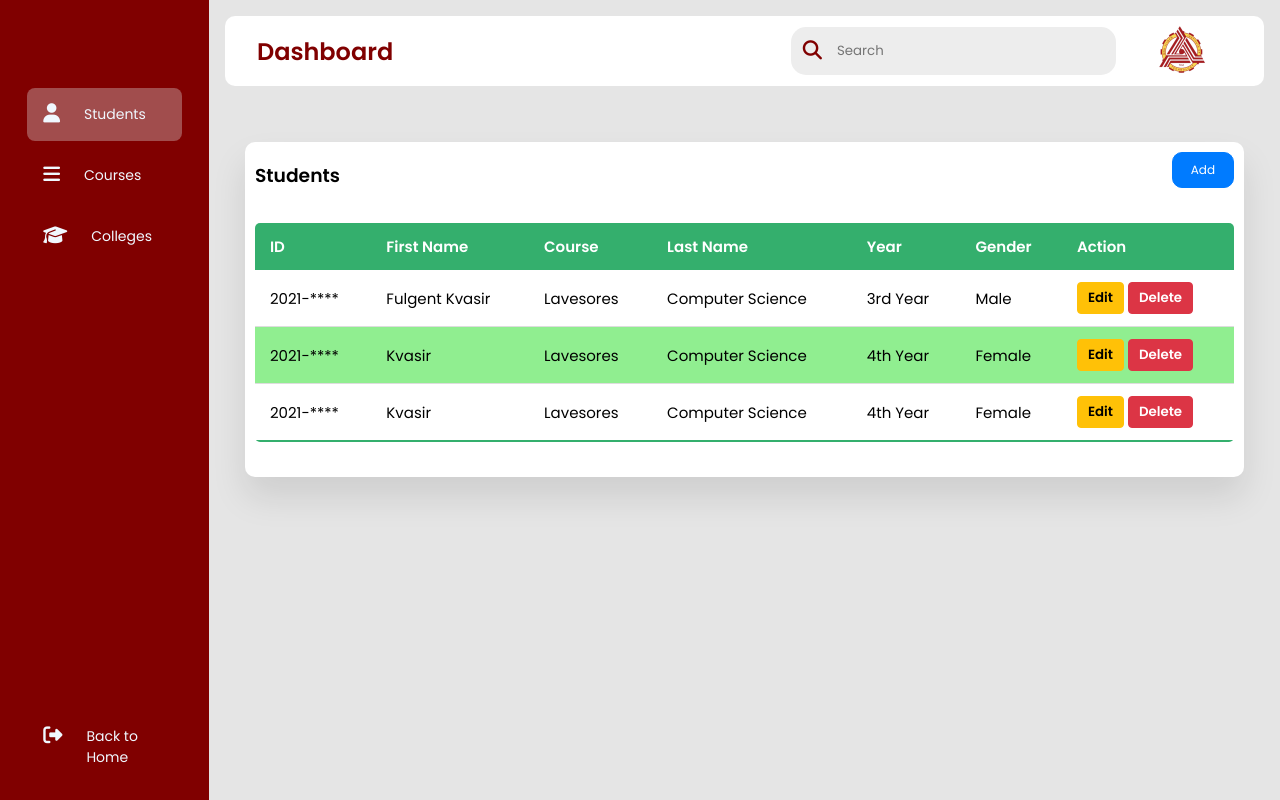
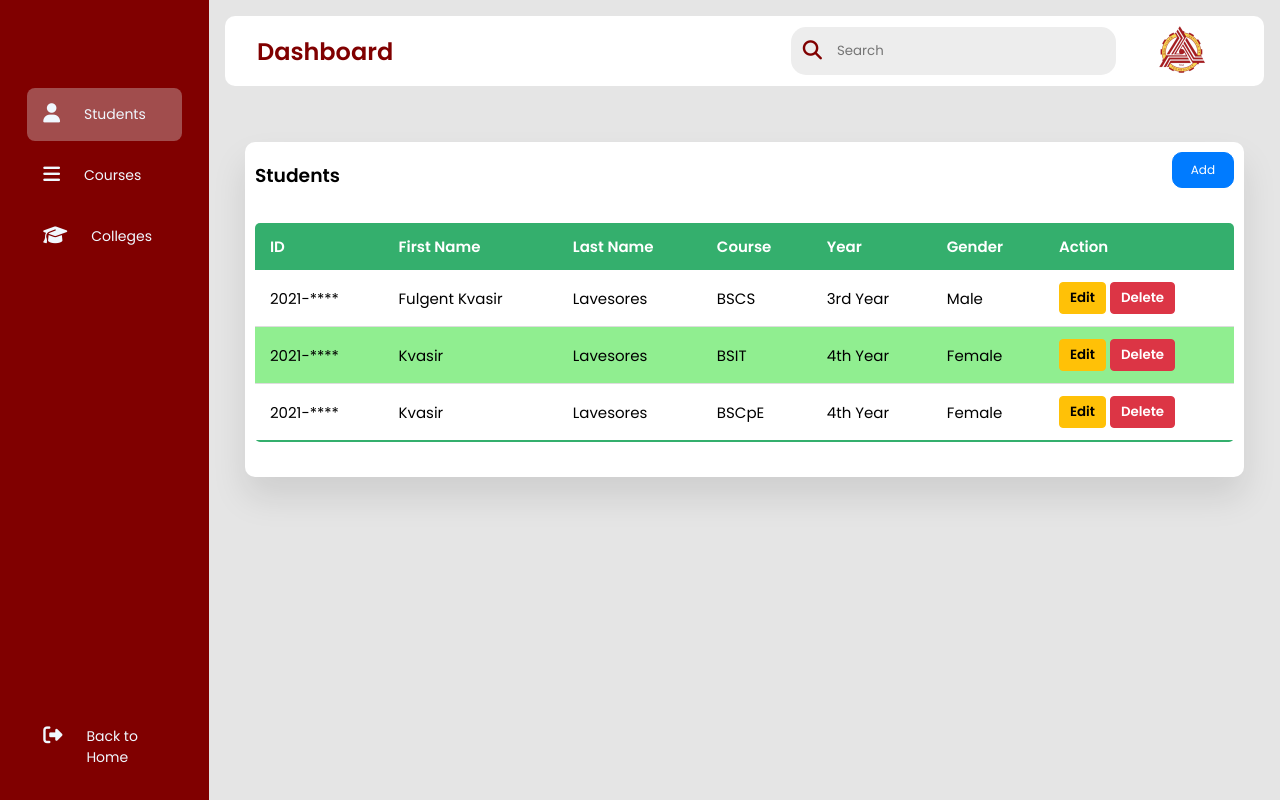
Before and after one commit to fkvasir/Student-Information-System-using-Flask, a Flask app: page /students/ in a window 1280 px wide. Run offline with Flask 3, Linux system fonts and the light colour scheme; some libraries are stand-ins or nearby versions.

Commit message:
changes:students--format

```diff
--- a/templates/students.html
+++ b/templates/students.html
@@ -15,8 +15,8 @@
                 <tr>
                     <th>ID</th>
                     <th>First Name</th>
+                    <th>Last Name</th>
                     <th>Course</th>
-                    <th>Last Name</th>
                     <th>Year</th>
                     <th>Gender</th>
                     <th>Action</th>
@@ -27,7 +27,7 @@
                         <td>2021-****</td>
                         <td>Fulgent Kvasir</td>
                         <td>Lavesores</td>
-                        <td>Computer Science</td>
+                        <td>BSCS</td>
                         <td>3rd Year</td>
                         <td>Male</td>
                         <td>
@@ -39,7 +39,7 @@
                         <td>2021-****</td>
                         <td> Kvasir</td>
                         <td>Lavesores</td>
-                        <td>Computer Science</td>
+                        <td>BSIT</td>
                         <td>4th Year</td>
                         <td>Female</td>
                         <td>
@@ -51,7 +51,7 @@
                         <td>2021-****</td>
                         <td> Kvasir</td>
                         <td>Lavesores</td>
-                        <td>Computer Science</td>
+                        <td>BSCpE</td>
                         <td>4th Year</td>
                         <td>Female</td>
                         <td>
```
